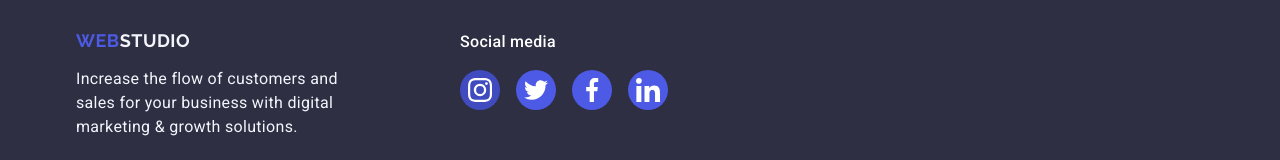
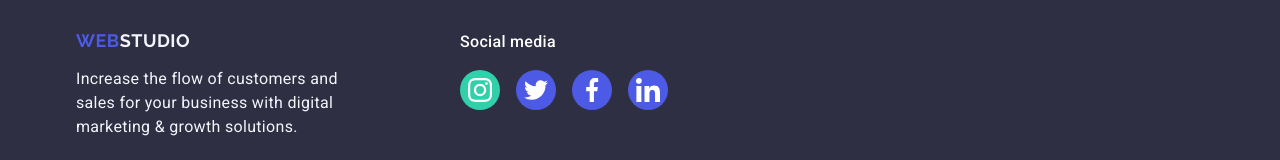
Before and after one commit to dm1trr1y/goit-markup-hw-04, a plain HTML site: page index.html in a window 1280 px wide. In both pictures the pointer is over the item 480 px from the left and 3318 px from the top of the page. Shown: the part 3229-3389 px from the top of the page. Drawn offline with nearby package versions, Linux system fonts and the light colour scheme.

Commit message:
Fix issues 1

```diff
--- a/css/styles.css
+++ b/css/styles.css
@@ -385,6 +385,9 @@ img {
 .basement .social-list {
   gap: 16px;
 }
+.basement .social-list-item:hover {
+  background-color: #31d0aa;
+}
 .basement .social-list-item-icon {
   width: 24px;
   height: 24px;
```
